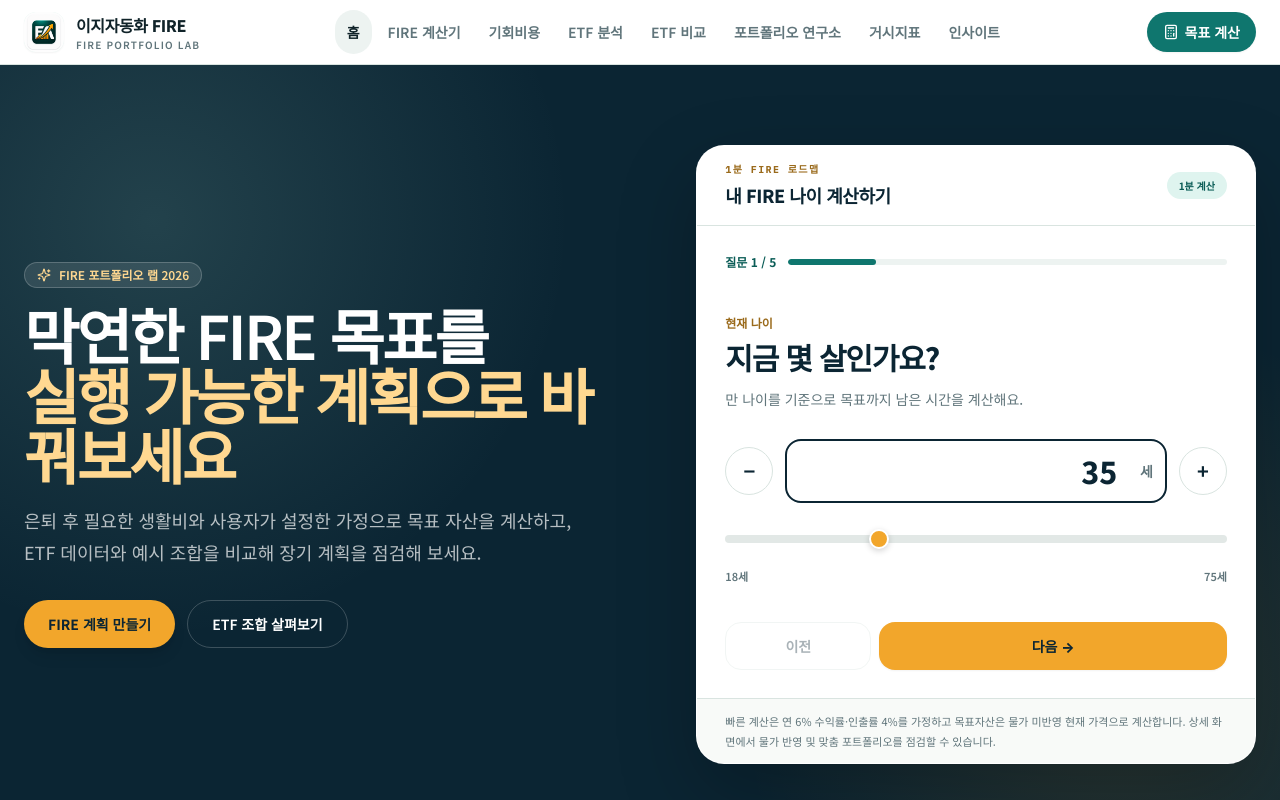
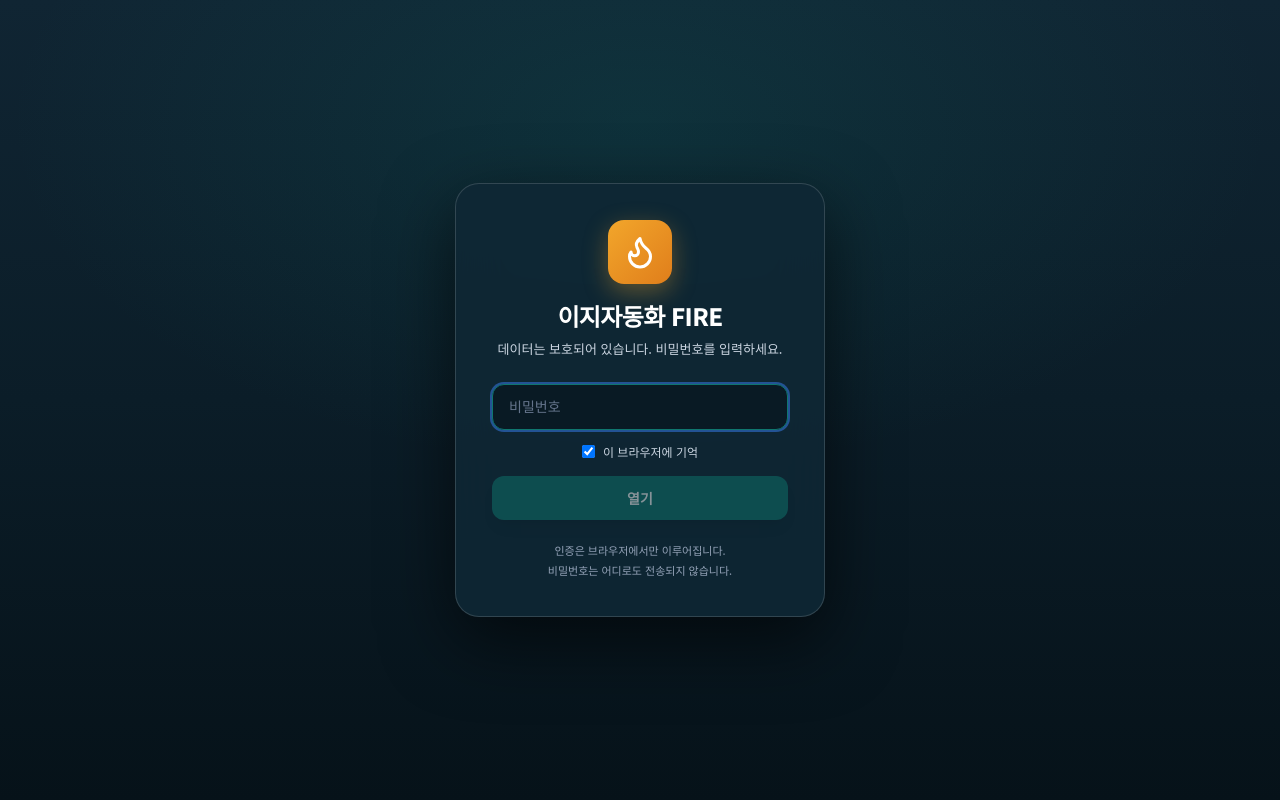
Before and after one commit to Bongsuk-Yi/fire, a React (Vite) app: page / in a window 1280 px wide. Shown: the top 800 px of the page. Built offline with nearby package versions, Linux system fonts and the light colour scheme.

Commit message:
feat: add password protection gate and lock button matching trend-signal

```diff
--- a/src/App.jsx
+++ b/src/App.jsx
@@ -1,6 +1,8 @@
 import React, { useState, useEffect } from 'react';
 import Navbar from './components/Navbar';
 import Footer from './components/Footer';
+import PasswordGate from './components/PasswordGate';
+import { AUTH_STORAGE_KEY, verifyStoredHash } from './config/auth';
 import Home from './pages/Home';
 import FireCalculator from './pages/FireCalculator';
 import OpportunityCost from './pages/OpportunityCost';
@@ -20,6 +22,21 @@ export default function App() {
 
   const [currentPath, setCurrentPath] = useState(getInitialPath);
   const [comparedList, setComparedList] = useState([]);
+  const [isAuthenticated, setIsAuthenticated] = useState(() => {
+    try {
+      const stored = localStorage.getItem(AUTH_STORAGE_KEY);
+      return Boolean(stored && verifyStoredHash(stored));
+    } catch (_) {
+      return false;
+    }
+  });
+
+  const handleLock = () => {
+    try {
+      localStorage.removeItem(AUTH_STORAGE_KEY);
+    } catch (_) {}
+    setIsAuthenticated(false);
+  };
 
   useEffect(() => {
     const handleHashChange = () => {
@@ -52,6 +69,11 @@ export default function App() {
   };
 
   const clearCompare = () => setComparedList([]);
+
+  // If not authenticated, display password gate screen
+  if (!isAuthenticated) {
+    return <PasswordGate onUnlock={() => setIsAuthenticated(true)} />;
+  }
 
   // Route matching
   const renderPage = () => {
@@ -115,7 +137,7 @@ export default function App() {
 
   return (
     <div className="flex flex-col min-h-screen bg-[var(--background)]">
-      <Navbar currentPath={currentPath} navigate={navigate} />
+      <Navbar currentPath={currentPath} navigate={navigate} onLock={handleLock} />
       <main className="flex-1 flex flex-col">
         {renderPage()}
       </main>
--- a/src/components/Navbar.jsx
+++ b/src/components/Navbar.jsx
@@ -1,7 +1,7 @@
 import React from 'react';
-import { Flame, Calculator, ArrowRight } from 'lucide-react';
+import { Flame, Calculator, ArrowRight, Lock } from 'lucide-react';
 
-export default function Navbar({ currentPath, navigate }) {
+export default function Navbar({ currentPath, navigate, onLock }) {
   const navLinks = [
     { label: '홈', path: '/' },
     { label: 'FIRE 계산기', path: '/fire-calculator' },
@@ -76,11 +76,22 @@ export default function Navbar({ currentPath, navigate }) {
             <button
               type="button"
               onClick={() => navigate('/fire-calculator')}
-              className="inline-flex min-h-10 items-center gap-1.5 rounded-full bg-[var(--accent)] px-4 text-xs sm:text-sm font-bold text-white transition-colors hover:bg-[var(--accent-strong)] shadow-sm"
+              className="inline-flex min-h-10 items-center gap-1.5 rounded-full bg-[var(--accent)] px-3 sm:px-4 text-xs sm:text-sm font-bold text-white transition-colors hover:bg-[var(--accent-strong)] shadow-sm"
             >
               <Calculator className="w-4 h-4" />
               <span>목표 계산</span>
             </button>
+            {onLock && (
+              <button
+                type="button"
+                onClick={onLock}
+                title="비밀번호 잠금"
+                className="inline-flex min-h-10 items-center gap-1 rounded-full border border-slate-200 bg-white px-2.5 sm:px-3 text-xs font-bold text-slate-600 transition hover:bg-slate-50 hover:text-slate-900 shadow-xs"
+              >
+                <Lock className="w-3.5 h-3.5" />
+                <span className="hidden sm:inline">잠금</span>
+              </button>
+            )}
           </div>
         </div>
 
--- /dev/null
+++ b/src/components/PasswordGate.jsx
@@ -0,0 +1,130 @@
+import React, { useState, useEffect } from 'react';
+import { Flame, Lock, ShieldCheck, AlertCircle } from 'lucide-react';
+import { verifyPassword, sha256, AUTH_STORAGE_KEY, verifyStoredHash } from '../config/auth';
+
+export default function PasswordGate({ onUnlock }) {
+  const [password, setPassword] = useState('');
+  const [remember, setRemember] = useState(true);
+  const [error, setError] = useState('');
+  const [loading, setLoading] = useState(false);
+
+  // Auto-unlock if valid stored hash exists
+  useEffect(() => {
+    try {
+      const stored = localStorage.getItem(AUTH_STORAGE_KEY);
+      if (stored && verifyStoredHash(stored)) {
+        onUnlock();
+      }
+    } catch (_) {}
+  }, [onUnlock]);
+
+  const handleSubmit = async (e) => {
+    e.preventDefault();
+    if (!password) return;
+
+    setError('');
+    setLoading(true);
+
+    try {
+      const isValid = await verifyPassword(password);
+      if (isValid) {
+        if (remember) {
+          const hash = await sha256(password.trim());
+          try {
+            localStorage.setItem(AUTH_STORAGE_KEY, hash);
+          } catch (_) {}
+        } else {
+          try {
+            localStorage.removeItem(AUTH_STORAGE_KEY);
+          } catch (_) {}
+        }
+        onUnlock();
+      } else {
+        try {
+          localStorage.removeItem(AUTH_STORAGE_KEY);
+        } catch (_) {}
+        setError('비밀번호가 올바르지 않습니다.');
+        setPassword('');
+      }
+    } catch (err) {
+      setError('인증 처리 중 오류가 발생했습니다.');
+    } finally {
+      setLoading(false);
+    }
+  };
+
+  return (
+    <div className="fixed inset-0 z-50 flex items-center justify-center p-4 sm:p-6 bg-gradient-to-b from-[#102533] via-[#0b1d28] to-[#061219]">
+      {/* Background ambient lighting */}
+      <div
+        className="absolute inset-0 bg-[radial-gradient(900px_500px_at_50%_15%,rgba(15,118,110,0.18),transparent_70%)] pointer-events-none"
+        aria-hidden="true"
+      />
+
+      <div className="relative w-full max-w-[370px] rounded-3xl border border-white/15 bg-[#0f2735]/90 p-7 sm:p-9 text-center shadow-[0_24px_70px_rgba(0,0,0,0.6)] backdrop-blur-xl">
+        {/* Gate Mark / Icon */}
+        <div className="mx-auto flex h-16 w-16 items-center justify-center rounded-2xl bg-gradient-to-br from-[var(--fire-amber)] to-[#e07e1b] text-white shadow-[0_8px_24px_rgba(242,166,43,0.35)]">
+          <Flame className="w-9 h-9" />
+        </div>
+
+        {/* Title & Sub */}
+        <h1 className="mt-4 text-xl font-extrabold tracking-tight text-white sm:text-2xl">
+          이지자동화 FIRE
+        </h1>
+        <p className="mt-1.5 text-xs text-slate-300 sm:text-[13px] leading-relaxed">
+          데이터는 보호되어 있습니다. 비밀번호를 입력하세요.
+        </p>
+
+        {/* Form */}
+        <form onSubmit={handleSubmit} className="mt-6 text-left" autoComplete="on">
+          <div>
+            <label htmlFor="fire-pw" className="sr-only">비밀번호</label>
+            <input
+              id="fire-pw"
+              type="password"
+              value={password}
+              onChange={(e) => setPassword(e.target.value)}
+              placeholder="비밀번호"
+              autoFocus
+              required
+              autoComplete="current-password"
+              className="w-full rounded-xl border border-slate-700 bg-[#091a24] px-4 py-3 text-sm font-mono text-white placeholder-slate-500 outline-none transition focus:border-[var(--accent)] focus:ring-2 focus:ring-[var(--accent)]/30"
+            />
+          </div>
+
+          <label className="mt-3.5 flex cursor-pointer items-center justify-center gap-2 text-xs text-slate-300 select-none">
+            <input
+              type="checkbox"
+              checked={remember}
+              onChange={(e) => setRemember(e.target.checked)}
+              className="rounded border-slate-700 bg-[#091a24] text-[var(--accent)] focus:ring-0 cursor-pointer"
+            />
+            <span>이 브라우저에 기억</span>
+          </label>
+
+          <button
+            type="submit"
+            disabled={loading || !password}
+            className="mt-4 w-full rounded-xl bg-[var(--accent)] py-3 text-sm font-bold text-white shadow-lg transition hover:bg-[var(--accent-strong)] disabled:opacity-50 disabled:cursor-not-allowed"
+          >
+            {loading ? '확인 중…' : '열기'}
+          </button>
+
+          {/* Error message */}
+          {error && (
+            <div className="mt-3.5 flex items-center justify-center gap-1.5 text-xs font-semibold text-rose-300">
+              <AlertCircle className="w-3.5 h-3.5" />
+              <span>{error}</span>
+            </div>
+          )}
+
+          {/* Bottom security note */}
+          <p className="mt-5 text-center text-[11px] leading-5 text-slate-400">
+            인증은 브라우저에서만 이루어집니다.<br />
+            비밀번호는 어디로도 전송되지 않습니다.
+          </p>
+        </form>
+      </div>
+    </div>
+  );
+}
--- /dev/null
+++ b/src/config/auth.js
@@ -0,0 +1,39 @@
+// src/config/auth.js
+// 비밀번호 검증 및 해시 관리 모듈 (Web Crypto API 기반)
+
+// 허용된 비밀번호들의 SHA-256 해시 목록입니다.
+// 기본 허용 비밀번호:
+// 1. 'fire'
+// 2. '1234'
+// 3. 'fire2026'
+// 4. 'trend-signal'
+export const ALLOWED_HASHES = [
+  'dc9f28b12dd1818ee42ffc92ecb940386214598837348d30d3c6c0b7b57e34c9', // fire
+  '03ac674216f3e15c761ee1a5e255f067953623c8b388b4459e13f978d7c846f4', // 1234
+  '4e431d1b479ecf7de3a27aa5a2515bc47a9bad73ca34a5fcdce083dbbcdd3c4e', // fire2026
+  '8bff198e3a3228b89c69b583b5724c5eb8dc1280bc6464336f59914e1ea4cd56', // trend-signal
+];
+
+export const AUTH_STORAGE_KEY = 'fire.pw_auth';
+
+// SHA-256 해시 계산 함수
+export async function sha256(text) {
+  const encoder = new TextEncoder();
+  const data = encoder.encode(text);
+  const hashBuffer = await crypto.subtle.digest('SHA-256', data);
+  const hashArray = Array.from(new Uint8Array(hashBuffer));
+  return hashArray.map((b) => b.toString(16).padStart(2, '0')).join('');
+}
+
+// 비밀번호 검증 함수
+export async function verifyPassword(password) {
+  if (!password) return false;
+  const hash = await sha256(password.trim());
+  return ALLOWED_HASHES.includes(hash);
+}
+
+// 저장된 인증 토큰 검증 함수
+export function verifyStoredHash(hash) {
+  if (!hash) return false;
+  return ALLOWED_HASHES.includes(hash);
+}
```
Also changed, not shown: 1 other file (tests, documents, lock files or other folders).
